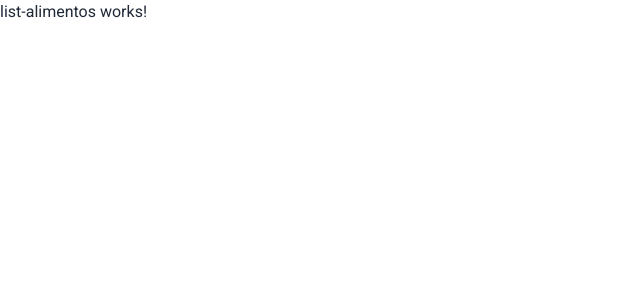
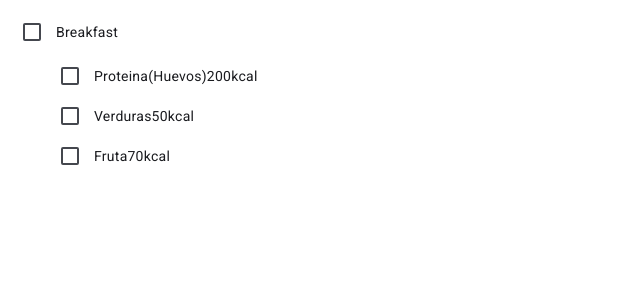
Before and after one commit to EGAMAGZ/diet-widget, an Angular app: page / in a window 1280 px wide. Shown: the top 300 px of the page, without its empty margins (0-640 px from the left). Built offline with nearby package versions, Linux system fonts and the light colour scheme.

Commit message:
feat:lista-alimentos

```diff
--- a/angular.json
+++ b/angular.json
@@ -100,5 +100,8 @@
         }
       }
     }
+  },
+  "cli": {
+    "analytics": "a627acc4-80b8-47a5-a3f3-f774678f4029"
   }
 }
--- a/src/app/app.component.ts
+++ b/src/app/app.component.ts
@@ -1,11 +1,11 @@
 import { Component } from '@angular/core';
 import { RouterOutlet } from '@angular/router';
-import {ListAlimentosComponent} from "@/app/shared/components/list-alimentos/list-alimentos.component";
+import {ListAlimentosBreakfast} from "@/app/shared/components/list-alimentos/list-alimentos.component";
 
 @Component({
   selector: 'app-root',
   standalone: true,
-  imports: [RouterOutlet, ListAlimentosComponent],
+  imports: [RouterOutlet, ListAlimentosBreakfast],
   templateUrl: './app.component.html',
   styleUrl: './app.component.scss'
 })
--- a/src/app/shared/components/list-alimentos/list-alimentos.component.html
+++ b/src/app/shared/components/list-alimentos/list-alimentos.component.html
@@ -1 +1,26 @@
-<p>list-alimentos works!</p>
+
+
+
+<section class="example-section">
+  <span class="example-list-section">
+    <mat-checkbox
+      class="example-margin"
+      [checked]="comida().completed"
+      [indeterminate]="partiallyComplete()"
+      (change)="update($event.checked)"
+    >
+      {{comida().name}}
+    </mat-checkbox>
+  </span>
+  <span class="example-list-section">
+    <ul>
+      @for (listalimentos of comida().listalimentos; track listalimentos; let i = $index) {
+        <li>
+          <mat-checkbox [checked]="listalimentos.completed" (change)="update($event.checked, i)">
+            {{listalimentos.name + listalimentos.calorias + 'kcal'}}
+          </mat-checkbox>
+        </li>
+      }
+    </ul>
+  </span>
+</section>
--- a/src/app/shared/components/list-alimentos/list-alimentos.component.scss
+++ b/src/app/shared/components/list-alimentos/list-alimentos.component.scss
@@ -0,0 +1,13 @@
+.example-section {
+  margin: 12px 0;
+}
+
+.example-margin {
+  margin: 0 12px;
+}
+
+ul {
+  list-style-type: none;
+  margin-top: 4px;
+  margin-left: 50px;
+}
--- a/src/app/shared/components/list-alimentos/list-alimentos.component.ts
+++ b/src/app/shared/components/list-alimentos/list-alimentos.component.ts
@@ -1,12 +1,56 @@
-import { Component } from '@angular/core';
 
+
+import {ChangeDetectionStrategy, Component, computed, signal} from '@angular/core';
+import {FormsModule} from '@angular/forms';
+import {MatCheckboxModule} from '@angular/material/checkbox';
+
+export interface ListAlimentos {
+  name: string;
+  completed: boolean;
+  calorias?: number;
+  listalimentos?: ListAlimentos[];
+}
+
+/**
+ * @title Basic checkboxes
+ */
 @Component({
   selector: 'app-list-alimentos',
+  templateUrl: './list-alimentos.component.html',
+  styleUrl: './list-alimentos.component.scss',
   standalone: true,
-  imports: [],
-  templateUrl: './list-alimentos.component.html',
-  styleUrl: './list-alimentos.component.scss'
+  imports: [MatCheckboxModule, FormsModule],
+  changeDetection: ChangeDetectionStrategy.OnPush,
 })
-export class ListAlimentosComponent {
+export class ListAlimentosBreakfast {
+  readonly comida = signal<ListAlimentos>({
+    name: 'Breakfast',
+    completed: false,
+    listalimentos: [
+      {name: 'Proteina(Huevos)', completed: false, calorias:200},
+      {name: 'Verduras', completed: false, calorias:50},
+      {name: 'Fruta', completed: false, calorias:70},
+    ],
+  });
 
+  readonly partiallyComplete = computed(() => {
+    const task = this.comida();
+    if (!task.listalimentos) {
+      return false;
+    }
+    return task.listalimentos.some(t => t.completed) && !task.listalimentos.every(t => t.completed);
+  });
+
+  update(completed: boolean, index?: number) {
+    this.comida.update(c => {
+      if (index === undefined) {
+        c.completed = completed;
+        c.listalimentos?.forEach(t => (t.completed = completed));
+      } else {
+        c.listalimentos![index].completed = completed;
+        c.completed = c.listalimentos?.every(t => t.completed) ?? true;
+      }
+      return {...c};
+    });
+  }
 }
```
